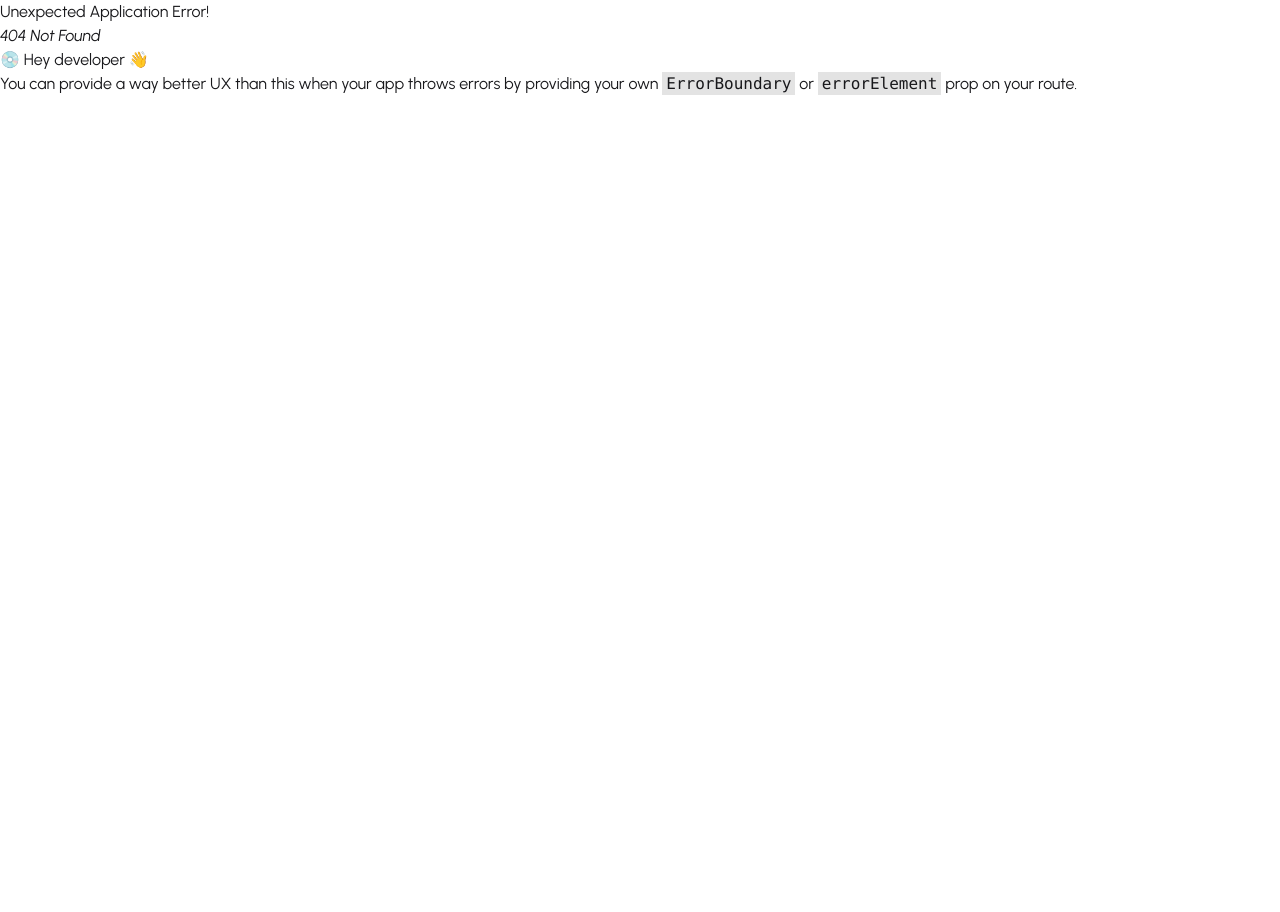
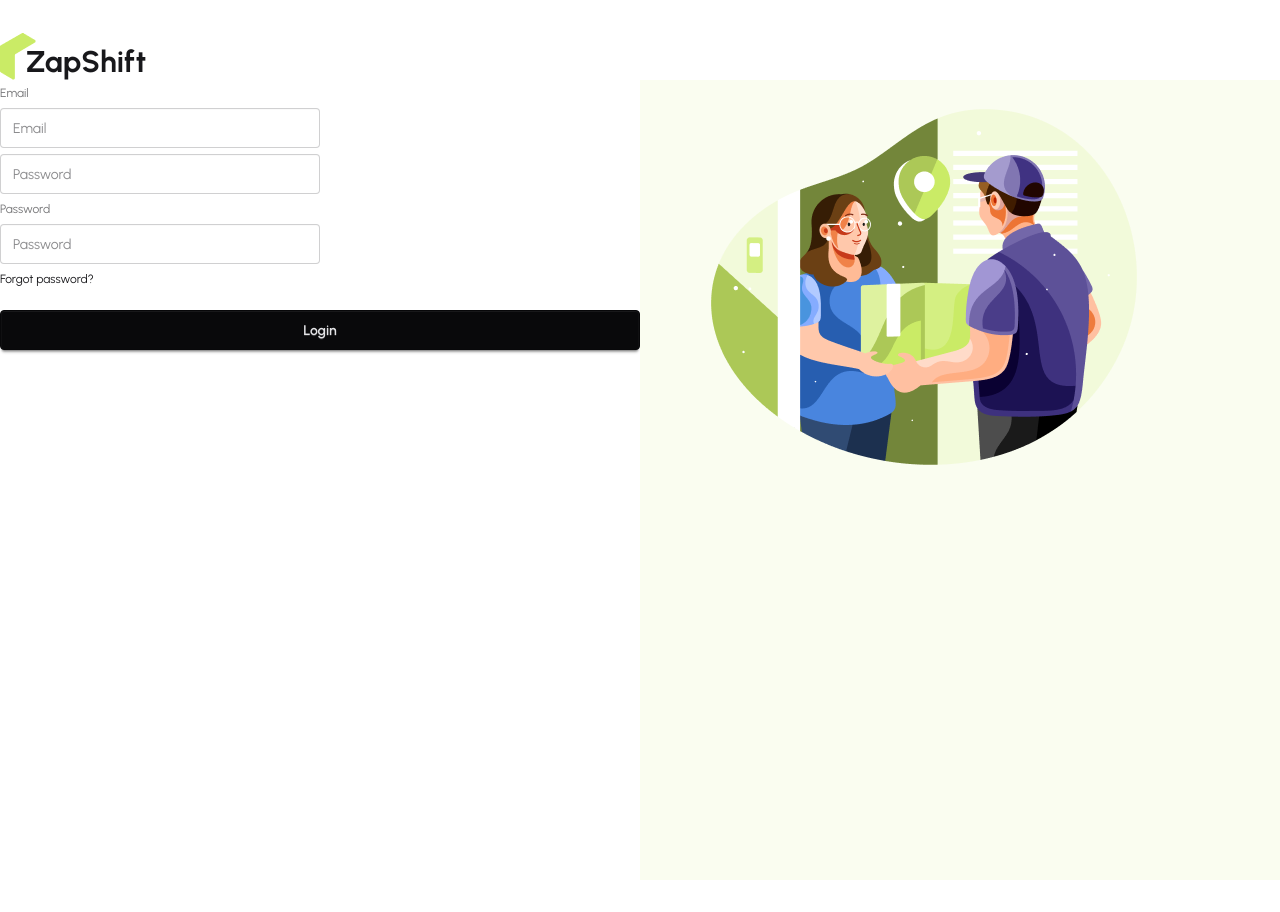
Before and after one commit to IrfanGalib/zap-shift-client, a React (Vite) app: page /register in a window 1280 px wide. Before the commit this address had no page. Before the commit the page ends 800 px from the top, so only its background shows below. Built offline with nearby package versions, Linux system fonts and the light colour scheme.

Commit message:
Install Firebase

```diff
--- a/package.json
+++ b/package.json
@@ -11,8 +11,10 @@
   },
   "dependencies": {
     "@tailwindcss/vite": "^4.1.17",
+    "firebase": "^12.6.0",
     "react": "^19.2.0",
     "react-dom": "^19.2.0",
+    "react-hook-form": "^7.67.0",
     "react-icons": "^5.5.0",
     "react-leaflet": "^5.0.0-rc.2",
     "react-responsive-carousel": "^3.2.23",
--- /dev/null
+++ b/src/Context/AuthContext/AuthContext.jsx
@@ -0,0 +1,3 @@
+import { createContext } from "react";
+
+export const AuthContext = createContext(null);
--- /dev/null
+++ b/src/Context/AuthContext/AuthProvider.jsx
@@ -0,0 +1,23 @@
+import React from "react";
+import { AuthContext } from "./AuthContext";
+import { auth } from "../../Firebase/firebase.init";
+import { signInWithEmailAndPassword } from "firebase/auth";
+
+const AuthProvider = ({ children }) => {
+  const registerUser = (email, password) => {
+    return createUserWithEmailAndPassword(auth, email, password);
+  };
+
+  const signInUser = (email, password) => {
+    return signInWithEmailAndPassword(auth, email, password);
+  };
+
+  const authInfo = {
+    registerUser,
+    signInUser,
+  };
+
+  return <AuthContext value={authInfo}>{children}</AuthContext>;
+};
+
+export default AuthProvider;
--- /dev/null
+++ b/src/Firebase/firebase.init.js
@@ -0,0 +1,21 @@
+// Import the functions you need from the SDKs you need
+import { initializeApp } from "firebase/app";
+import { getAuth } from "firebase/auth";
+// TODO: Add SDKs for Firebase products that you want to use
+// https://firebase.google.com/docs/web/setup#available-libraries
+
+// Your web app's Firebase configuration
+const firebaseConfig = {
+  apiKey: import.meta.env.VITE_apiKey,
+  authDomain: import.meta.env.VITE_authDomain,
+  projectId: import.meta.env.VITE_projectId,
+  storageBucket: import.meta.env.VITE_storageBucket,
+  messagingSenderId: import.meta.env.VITE_messagingSenderId,
+  appId: import.meta.env.VITE_appId,
+};
+
+// Initialize Firebase
+const app = initializeApp(firebaseConfig);
+
+// Initialize Firebase Authentication and get a reference to the service
+export const auth = getAuth(app);
--- /dev/null
+++ b/src/Pages/Auth/Login/Login.jsx
@@ -0,0 +1,7 @@
+import React from "react";
+
+const Login = () => {
+  return <div>This is Login page</div>;
+};
+
+export default Login;
--- /dev/null
+++ b/src/Pages/Auth/Register/Register.jsx
@@ -0,0 +1,79 @@
+import React from "react";
+import { useForm } from "react-hook-form";
+
+const Register = () => {
+  const {
+    register,
+    handleSubmit,
+    formState: { errors },
+  } = useForm();
+  const handleRegistration = (data) => {
+    console.log("After Register", data);
+  };
+
+  return (
+    <div>
+      <form onSubmit={handleSubmit(handleRegistration)}>
+        <fieldset className="fieldset">
+          {/* Email */}
+          <label className="label">Email</label>
+          <input
+            type="email"
+            {...register("email", { required: true })}
+            className="input"
+            placeholder="Email"
+          />
+          {errors.email?.type === "required" && (
+            <p className="text-red-500">Email is Required.</p>
+          )}
+
+          {/* Password */}
+          <input
+            type="password"
+            {...register("password", {
+              required: true,
+              minLength: 6,
+              pattern:
+                /^(?=.*[A-Z])(?=.*[a-z])(?=.*\d)(?=.*[!@#$%^&*()_\-+={}[\]|:;"'<>,.?/~`]).+$/,
+            })}
+            className="input"
+            placeholder="Password"
+          />
+          <label className="label">Password</label>
+          <input
+            type="password"
+            {...register("password", {
+              required: true,
+              minLength: 6,
+              pattern:
+                /^(?=.*[A-Z])(?=.*[a-z])(?=.*\d)(?=.*[!@#$%^&*()_\-+={}[\]|:;"'<>,.?/~`]).+$/,
+            })}
+            className="input"
+            placeholder="Password"
+          />
+          {errors.password?.type == "required" && (
+            <p className="text-red-500">Password is Required.</p>
+          )}
+          {errors.password?.type === "minLength" && (
+            <p className="text-red-500">
+              Password Must Be 6 Characters or Longer
+            </p>
+          )}
+          {errors.password?.type === "pattern" && (
+            <p className="text-red-500">
+              Password Must Have at least one uppercase, at least one lowercase,
+              at least one number, and at least one special characters.
+            </p>
+          )}
+
+          <div>
+            <a className="link link-hover">Forgot password?</a>
+          </div>
+          <button className="btn btn-neutral mt-4">Login</button>
+        </fieldset>
+      </form>
+    </div>
+  );
+};
+
+export default Register;
--- a/src/Routes/router.jsx
+++ b/src/Routes/router.jsx
@@ -2,6 +2,9 @@ import { createBrowserRouter } from "react-router";
 import RootLayout from "../layouts/RootLayout";
 import HomePage from "../Pages/Home/Home/HomePage";
 import Coverage from "../Pages/Coverage/Coverage";
+import AuthLayout from "../layouts/AuthLayout";
+import Login from "../Pages/Auth/Login/Login";
+import Register from "../Pages/Auth/Register/Register";
 
 export const router = createBrowserRouter([
   {
@@ -19,4 +22,18 @@ export const router = createBrowserRouter([
       },
     ],
   },
+  {
+    path: "/",
+    Component: AuthLayout,
+    children: [
+      {
+        path: "/login",
+        Component: Login,
+      },
+      {
+        path: "register",
+        Component: Register,
+      },
+    ],
+  },
 ]);
--- /dev/null
+++ b/src/layouts/AuthLayout.jsx
@@ -0,0 +1,22 @@
+import React from "react";
+import Logo from "../Components/Logo/Logo";
+import { Outlet } from "react-router";
+import AuthImage from "../assets/authImage.png";
+
+const AuthLayout = () => {
+  return (
+    <div className="max-w-7xl mx-auto py-8">
+      <Logo />
+      <div className="flex">
+        <div className="flex-1">
+          <Outlet />
+        </div>
+        <div className="flex-1 bg-[#FAFDF0] h-screen">
+          <img src={AuthImage} alt="" />
+        </div>
+      </div>
+    </div>
+  );
+};
+
+export default AuthLayout;
--- a/src/main.jsx
+++ b/src/main.jsx
@@ -3,9 +3,12 @@ import { createRoot } from "react-dom/client";
 import "./index.css";
 import { RouterProvider } from "react-router/dom";
 import { router } from "./Routes/router.jsx";
+import AuthProvider from "./Context/AuthContext/AuthProvider.jsx";
 
 createRoot(document.getElementById("root")).render(
   <StrictMode>
-    <RouterProvider router={router} />
+    <AuthProvider>
+      <RouterProvider router={router} />
+    </AuthProvider>
   </StrictMode>
 );
```
Also changed, not shown: 2 other files (tests, documents, lock files or other folders).
